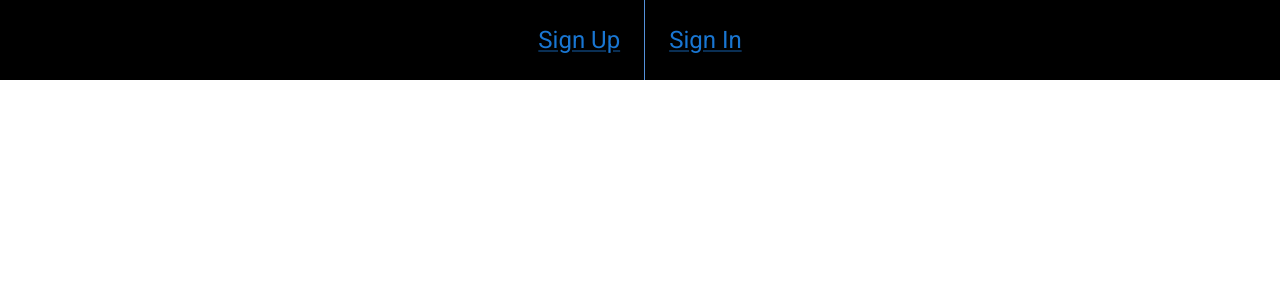
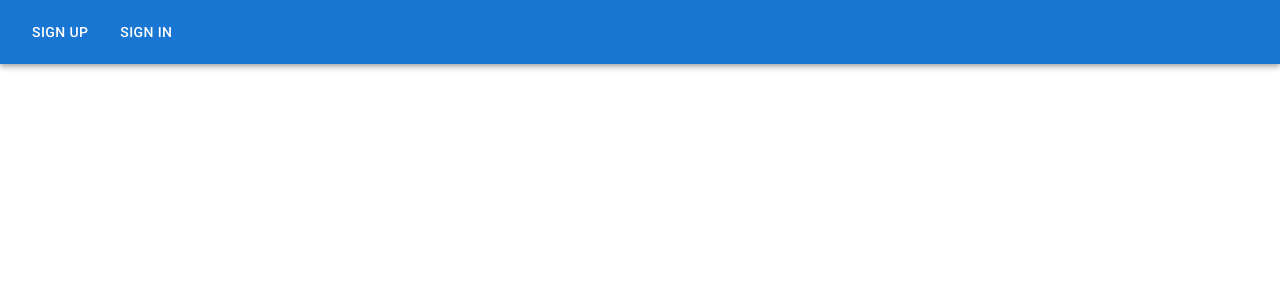
Before and after one commit to Daredevil90/Result-Analysis-System, a React (Vite) app in the folder Frontend/: page / in a window 1280 px wide. Shown: the top 300 px of the page. Built offline with nearby package versions, Linux system fonts and the light colour scheme.

Commit message:
update ui and controlflow

```diff
--- a/Frontend/src/Components/ui/Header.jsx
+++ b/Frontend/src/Components/ui/Header.jsx
@@ -1,82 +1,128 @@
 import React from 'react';
-import Stack from '@mui/material/Stack';
-import Link from '@mui/material/Link';
+import { AppBar, Toolbar, Button, useMediaQuery, useTheme, IconButton, Menu, MenuItem } from '@mui/material';
 import { NavLink } from "react-router-dom";
-import { Divider } from "@mui/material";
-import { useSelector } from "react-redux";
-import {Container} from "@mui/material";
-const navitems=[
-  {
-    component:NavLink,
-    text:"Profile",
-    slug:"/profile",
-    variant:"h5"
-  },
-  {
-    component:NavLink,
-    text:"Sign Up",
-    slug:"/register",
-     variant:"h5"
-  },
-  {
-    component:NavLink,
-    text:"Sign In",
-    slug:"/login",
-     variant:"h5"
-  },
-  {
-    component:NavLink,
-    text:"Upload Results",
-    slug:"/admin/upload",
-    variant:"h5"
-  },
-  {
-    component:NavLink,
-    text:"Result",
-    slug:"/resultlist",
-    variant:"h5"
-  }
-]
-const authallowedIndices=[0,4]
-const allowedIndices = [1,2];
-export default function Header()
-{    const authStatus= useSelector((state)=>state.auth.status);
-     const adminStatus = useSelector((state)=>state.auth.isAdmin);
-     console.log(adminStatus)
-    return(
-        <Container component="nav" maxWidth="xl"  className="bg-black h-20 flex" >
-          <Stack spacing={3} direction="row"  divider={<Divider orientation="vertical" flexItem  className="bg-blue-400"/>} sx={{ color: 'primary.main' }} justifyContent="center" alignItems="center" className=" justify-center h-full">
-    { authStatus ? (
-        navitems.filter((item,index)=>authallowedIndices.includes(index)).map((item, index) => (
-          <Link key={index} component={NavLink} color="primary" variant={item.variant} to={item.slug} className="">
-            {item.text}
-          </Link>
-        ))
-      ) : null
+import { useSelector, useDispatch } from "react-redux";
+import MenuIcon from '@mui/icons-material/Menu';
+import { logout } from '../../store/authSlice.js'; // Adjust this import based on your Redux setup
+import axios from 'axios';
+import { toast } from 'react-toastify';
+
+const navItems = [
+  { text: "Profile", slug: "/profile", authRequired: true },
+  { text: "Sign Up", slug: "/register", authRequired: false },
+  { text: "Sign In", slug: "/login", authRequired: false },
+  { text: "Upload Results", slug: "/admin/upload", adminRequired: true },
+  { text: "Result", slug: "/resultlist", authRequired: true },
+];
+
+export default function Header() {
+  const theme = useTheme();
+  const isMobile = useMediaQuery(theme.breakpoints.down('sm'));
+  const dispatch = useDispatch();
+  const authStatus = useSelector((state) => state.auth.status);
+  const user = useSelector((state) => state.auth.userData); // Assuming the user data is stored here
+
+  const isAdmin = user && user.isAdmin; // Check if user exists and has isAdmin flag
+
+  console.log('Auth Status:', authStatus);
+  console.log('User:', user);
+  console.log('Is Admin:', isAdmin);
+
+  const [anchorEl, setAnchorEl] = React.useState(null);
+
+  const handleMenu = (event) => {
+    setAnchorEl(event.currentTarget);
+  };
+
+  const handleClose = () => {
+    setAnchorEl(null);
+  };
+
+  const handleLogout = async () => {
+    try {
+      await axios.post('http://localhost:3000/api/v1/users/logout', {}, {
+        withCredentials: true
+      });
+      dispatch(logout());
+      toast.success('Logged out successfully');
+    } catch (error) {
+      console.error('Logout error:', error);
+      toast.error('Failed to logout. Please try again.');
     }
-    {/* {!authStatus &&( <>
-      <Link
-      href="http://localhost:5173/profile"
-      component="button"
-      variant="h5"
-    ><NavLink to="/register">Sign Up</NavLink></Link>
-     <Link
-      component="button"
-      variant="h5"
-    ><NavLink to="/login">Sign In</NavLink></Link>
-        </>)
-    } */}
-    {
-      !authStatus ? (
-        navitems.filter((item,index)=>allowedIndices.includes(index)).map((item, index) => (
-          <Link key={index} component={NavLink} color="primary" variant={item.variant} to={item.slug} className="">
-            {item.text}
-          </Link>
-        ))
-      ) : null
+  };
+
+  const filteredNavItems = navItems.filter(item => {
+    if (item.adminRequired) {
+      return authStatus && isAdmin;
     }
-     {adminStatus && (<Link component={navitems[3].component} to={navitems[3].slug} variant={navitems[3].variant}>{navitems[3].text}</Link>) }
-      </Stack>
-        </Container>
-    )
+    if (item.authRequired) {
+      return authStatus;
+    }
+    return !authStatus;
+  });
+
+  console.log('Filtered Nav Items:', filteredNavItems);
+
+  return (
+    <AppBar position="static">
+      <Toolbar>
+        {isMobile ? (
+          <>
+            <IconButton
+              edge="start"
+              color="inherit"
+              aria-label="menu"
+              onClick={handleMenu}
+            >
+              <MenuIcon />
+            </IconButton>
+            <Menu
+              anchorEl={anchorEl}
+              anchorOrigin={{
+                vertical: 'top',
+                horizontal: 'right',
+              }}
+              keepMounted
+              transformOrigin={{
+                vertical: 'top',
+                horizontal: 'right',
+              }}
+              open={Boolean(anchorEl)}
+              onClose={handleClose}
+            >
+              {filteredNavItems.map((item) => (
+                <MenuItem key={item.slug} onClick={handleClose} component={NavLink} to={item.slug}>
+                  {item.text}
+                </MenuItem>
+              ))}
+              {authStatus && (
+                <MenuItem onClick={() => { handleLogout(); handleClose(); }}>
+                  Logout
+                </MenuItem>
+              )}
+            </Menu>
+          </>
+        ) : (
+          <>
+            {filteredNavItems.map((item) => (
+              <Button
+                key={item.slug}
+                color="inherit"
+                component={NavLink}
+                to={item.slug}
+                sx={{ marginRight: 2 }}
+              >
+                {item.text}
+              </Button>
+            ))}
+            {authStatus && (
+              <Button color="inherit" onClick={handleLogout}>
+                Logout
+              </Button>
+            )}
+          </>
+        )}
+      </Toolbar>
+    </AppBar>
+  );
 }
```
